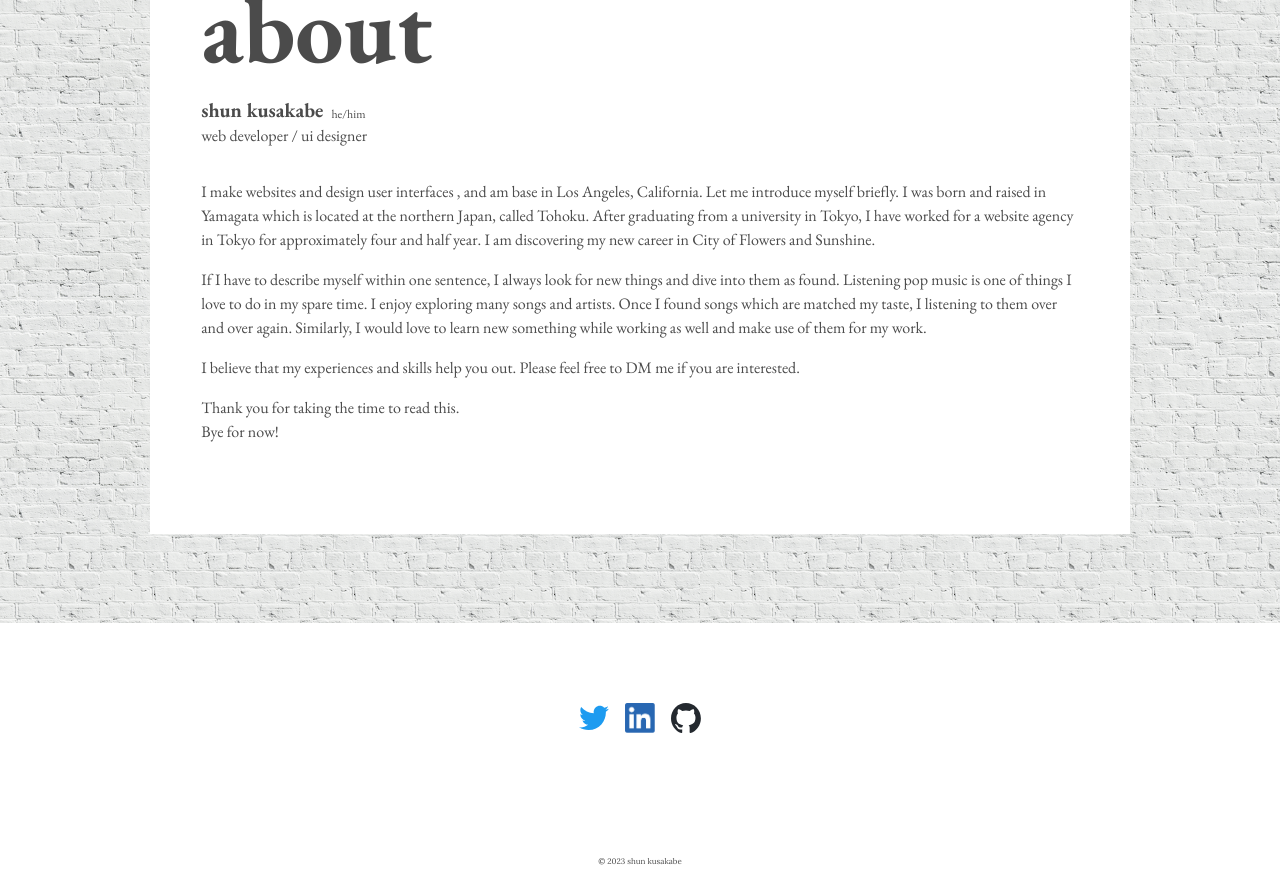
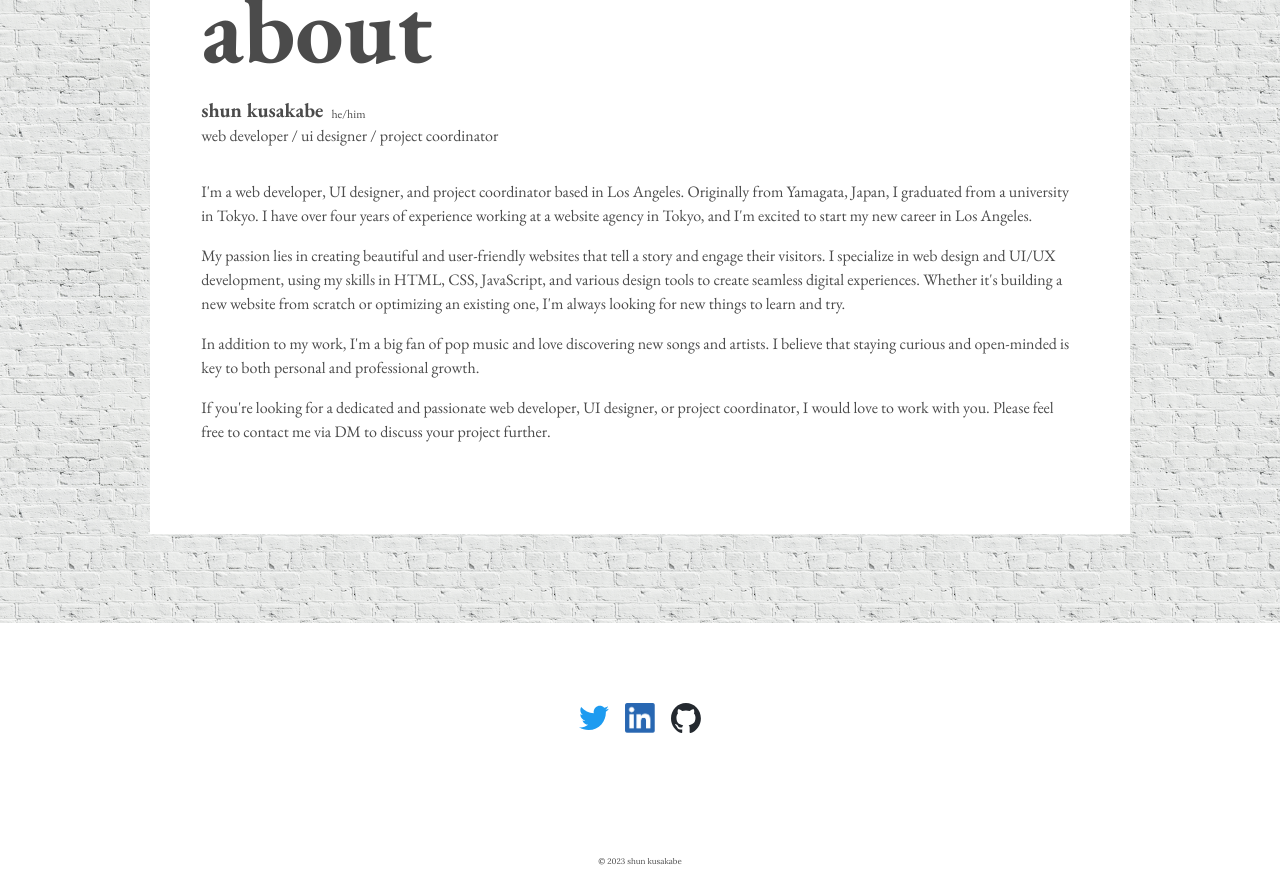
Before and after one commit to shunssv/kusakabe-site, a Next.js app: page / in a window 1280 px wide. Shown: the part 2620-3490 px from the top of the page. Built offline with nearby package versions, Linux system fonts and the light colour scheme; a web font is replaced by a local one.

Commit message:
:speech_balloon: update about text - SHU-149

```diff
--- a/src/pages/index.jsx
+++ b/src/pages/index.jsx
@@ -78,35 +78,20 @@ export default function Home({ worksItems }) {
               <h4>shun kusakabe</h4>
               <span>he/him</span>
             </div>
-            <p>web developer / ui designer</p>
+            <p>web developer / ui designer / project coordinator</p>
           </section>
           <div className={styles.description}>
             <p>
-              I make websites and design user interfaces , and am base in Los
-              Angeles, California. Let me introduce myself briefly. I was born
-              and raised in Yamagata which is located at the northern Japan,
-              called Tohoku. After graduating from a university in Tokyo, I
-              have worked for a website agency in Tokyo for approximately four
-              and half year. I am discovering my new career in City of Flowers
-              and Sunshine.
+              I'm a web developer, UI designer, and project coordinator based in Los Angeles. Originally from Yamagata, Japan, I graduated from a university in Tokyo. I have over four years of experience working at a website agency in Tokyo, and I'm excited to start my new career in Los Angeles.
             </p>
             <p>
-              If I have to describe myself within one sentence, I always look
-              for new things and dive into them as found. Listening pop music
-              is one of things I love to do in my spare time. I enjoy
-              exploring many songs and artists. Once I found songs which are
-              matched my taste, I listening to them over and over again.
-              Similarly, I would love to learn new something while working as
-              well and make use of them for my work.
+              My passion lies in creating beautiful and user-friendly websites that tell a story and engage their visitors. I specialize in web design and UI/UX development, using my skills in HTML, CSS, JavaScript, and various design tools to create seamless digital experiences. Whether it's building a new website from scratch or optimizing an existing one, I'm always looking for new things to learn and try.
             </p>
             <p>
-              I believe that my experiences and skills help you out. Please
-              feel free to DM me if you are interested.
+              In addition to my work, I'm a big fan of pop music and love discovering new songs and artists. I believe that staying curious and open-minded is key to both personal and professional growth.
             </p>
             <p>
-              Thank you for taking the time to read this.
-              <br />
-              Bye for now!
+              If you're looking for a dedicated and passionate web developer, UI designer, or project coordinator, I would love to work with you. Please feel free to contact me via DM to discuss your project further.
             </p>
           </div>
         </div>
```
